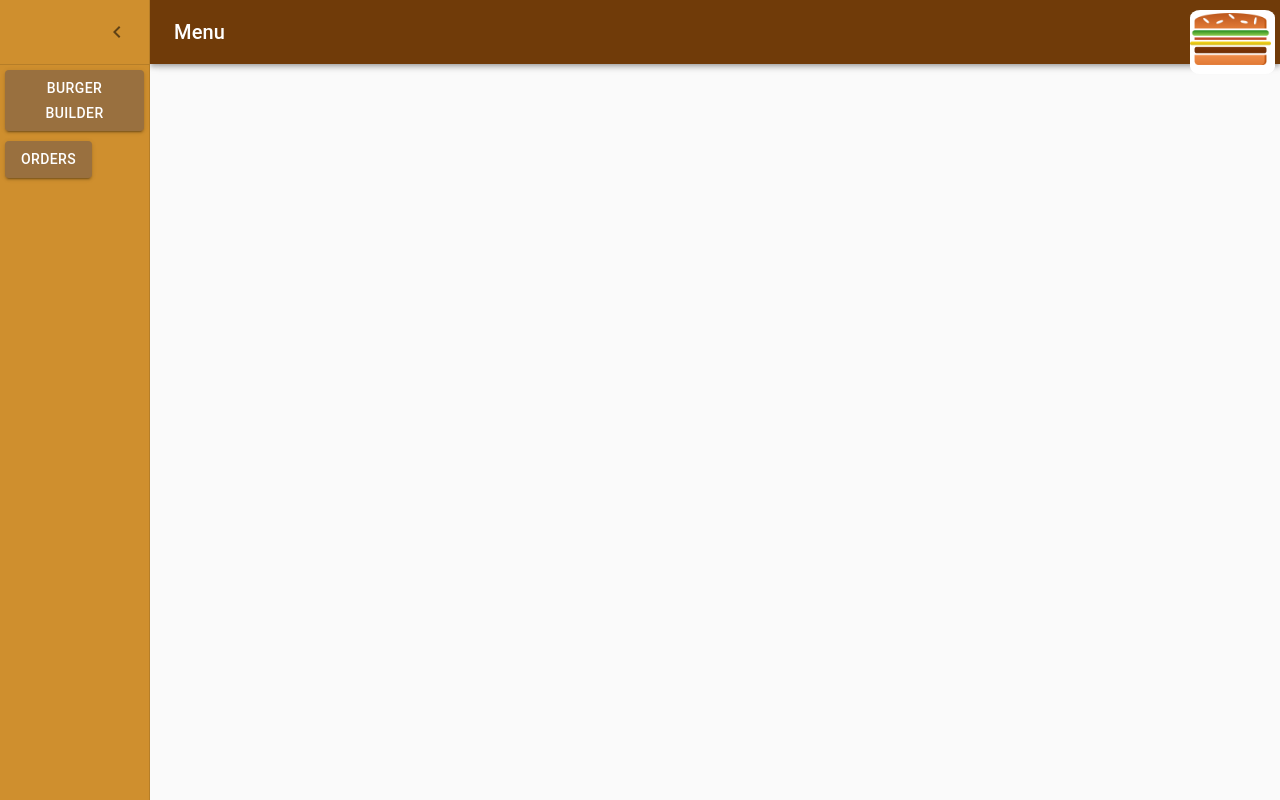
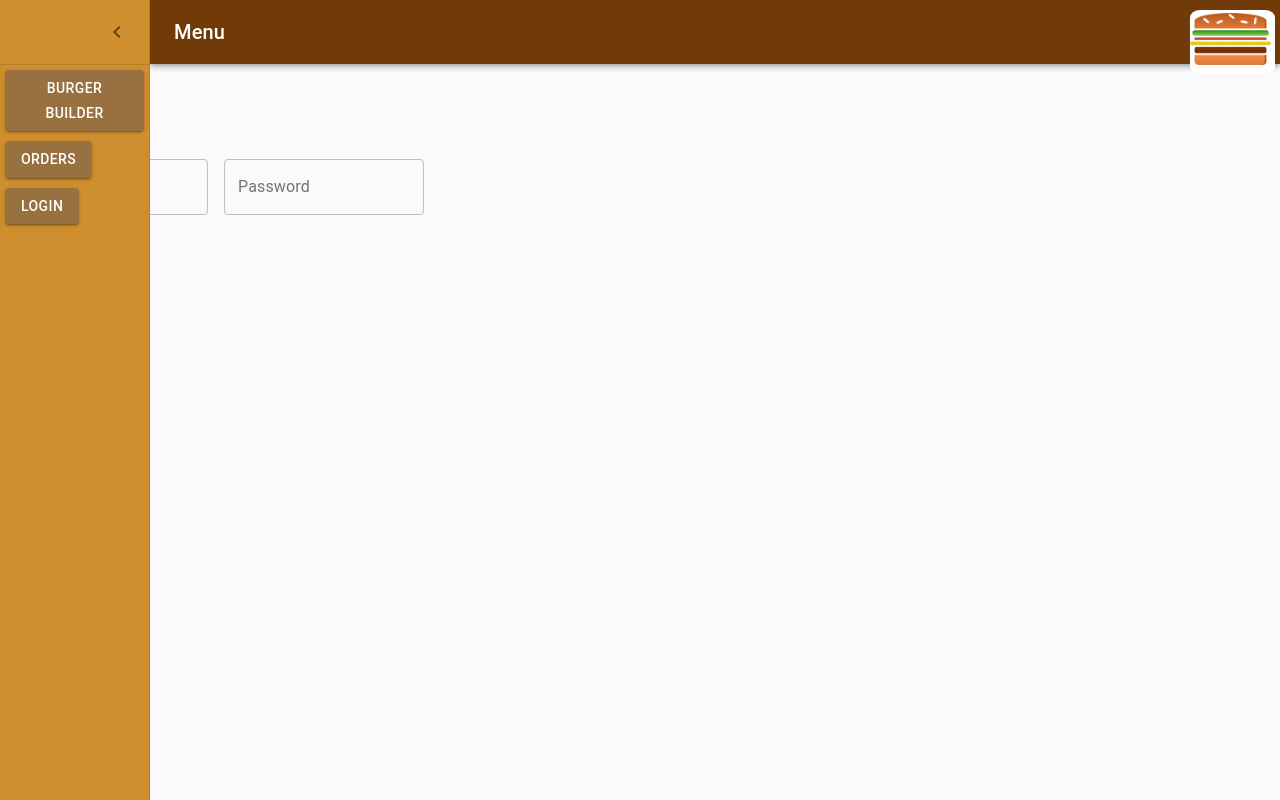
Before and after one commit to kushagrasinha3596/BurgerOrderApp, a React app: page /auth in a window 1280 px wide. Both pictures are taken after a click on the button "open drawer". Built offline with nearby package versions, Linux system fonts and the light colour scheme.

Commit message:
Adding signup form and adding corresponding actions in redux actions file

```diff
--- a/src/App.js
+++ b/src/App.js
@@ -4,6 +4,7 @@ import BurgerBuilder from './containers/BurgerBuilder/BurgerBuilder';
 import CheckoutSummary from './containers/Checkout/Checkout';
 import {Route, Switch} from 'react-router-dom';
 import Orders from './containers/Orders/Orders';
+import Auth from './containers/Auth/Auth';
 
 class App extends Component {
   render() {
@@ -13,6 +14,7 @@ class App extends Component {
         <Switch>
         <Route exact path="/" component={BurgerBuilder}></Route>
         <Route exact path="/orders" component={Orders}></Route>
+        <Route exact path="/auth" component={Auth}></Route>
         <Route path="/checkout" component={CheckoutSummary}></Route>
         </Switch>
         </Layout>
--- a/src/components/Navigation/SideDrawer/SideDrawer.js
+++ b/src/components/Navigation/SideDrawer/SideDrawer.js
@@ -177,6 +177,18 @@ const appBar = () => {
           }
           className={classes.button}>Orders</Button>
           </Link>
+          <Link
+          to="/auth">
+          <Button
+          variant="contained"
+          color="primary"
+          classes={
+            {
+              root: classes.buttonRoot
+            }
+          }
+          className={classes.button}>Login</Button>
+          </Link>
         </Drawer>
         <main
           className={clsx(classes.content, {
--- /dev/null
+++ b/src/containers/Auth/Auth.js
@@ -0,0 +1,79 @@
+import React, {Component} from 'react';
+import TextField from '@material-ui/core/TextField';
+import { withStyles } from '@material-ui/core/styles';
+import Button from '@material-ui/core/Button';
+import * as actions from '../../store/actions/auth';
+import { connect } from 'react-redux';
+
+const styles = (theme) => ({
+    root: {
+      '& .MuiTextField-root': {
+        margin: theme.spacing(1),
+        width: 200,
+      },
+    },
+});
+
+class Auth extends Component {
+
+    constructor(props){
+        super(props);
+        this.state = {
+            email: '',
+            password: ''
+        }
+    }
+
+    handleChange = (event, type) => {
+        if(type === 'Email'){
+            this.setState({
+                email: event.target.value
+            });
+        }else if(type === 'Password'){
+            this.setState({
+                password: event.target.value
+            });
+        }
+    }
+
+    submitHandler = () => {
+        this.props.onSubmit(this.state.email, this.state.password);
+    }
+
+    render() {
+        const {classes} = this.props;
+        return (
+            <form className={classes.root} noValidate autoComplete="off">
+                <div>
+                    <TextField
+                        id="email"
+                        label="Email"
+                        type="email"
+                        value={this.state.email}
+                        onChange={(event) => this.handleChange(event, 'Email')}
+                        variant="outlined"
+                    />
+                    <TextField
+                        id="password"
+                        label="Password"
+                        type="password"
+                        value={this.state.password}
+                        onChange={(event) => this.handleChange(event, 'Password')}
+                        variant="outlined"
+                    />
+                </div>
+                <Button
+                            variant="contained"
+                            onClick={this.submitHandler}>Submit</Button>
+            </form>
+        );
+    }
+}
+
+const mapDispatchToProps = (dispatch) => {
+    return {
+        onSubmit: (email, password) => dispatch(actions.auth(email, password))
+    }
+}
+
+export default connect(null, mapDispatchToProps)(withStyles(styles)(Auth));
--- a/src/store/actions/actionTypes.js
+++ b/src/store/actions/actionTypes.js
@@ -10,3 +10,7 @@ export const PURCHASE_BURGER_FAILED = 'PURCHASE_BURGER_FAILED';
 export const FETCH_OREDR_INIT = 'FETCH_OREDR_INIT';
 export const FETCH_OREDR_SUCCESS = 'FETCH_OREDR_SUCCESS';
 export const FETCH_OREDR_FAILED = 'FETCH_OREDR_FAILED';
+
+export const AUTH_START = 'AUTH_START';
+export const AUTH_SUCCESS = 'AUTH_SUCCESS';
+export const AUTH_FAIL = 'AUTH_FAIL'
--- /dev/null
+++ b/src/store/actions/auth.js
@@ -0,0 +1,27 @@
+import * as actionTypes from './actionTypes';
+
+export const authStart = () => {
+    return {
+        type: actionTypes.AUTH_START
+    }
+}
+
+export const authSuccess = (authData) => {
+    return {
+        type: actionTypes.AUTH_SUCCESS,
+        authData: authData
+    }
+}
+
+export const authFail = (error) => {
+    return {
+        type: actionTypes.AUTH_FAIL,
+        error: error
+    }
+}
+
+export const auth = (email, password) => {
+    return (dispatch) => {
+
+    }
+}
```
